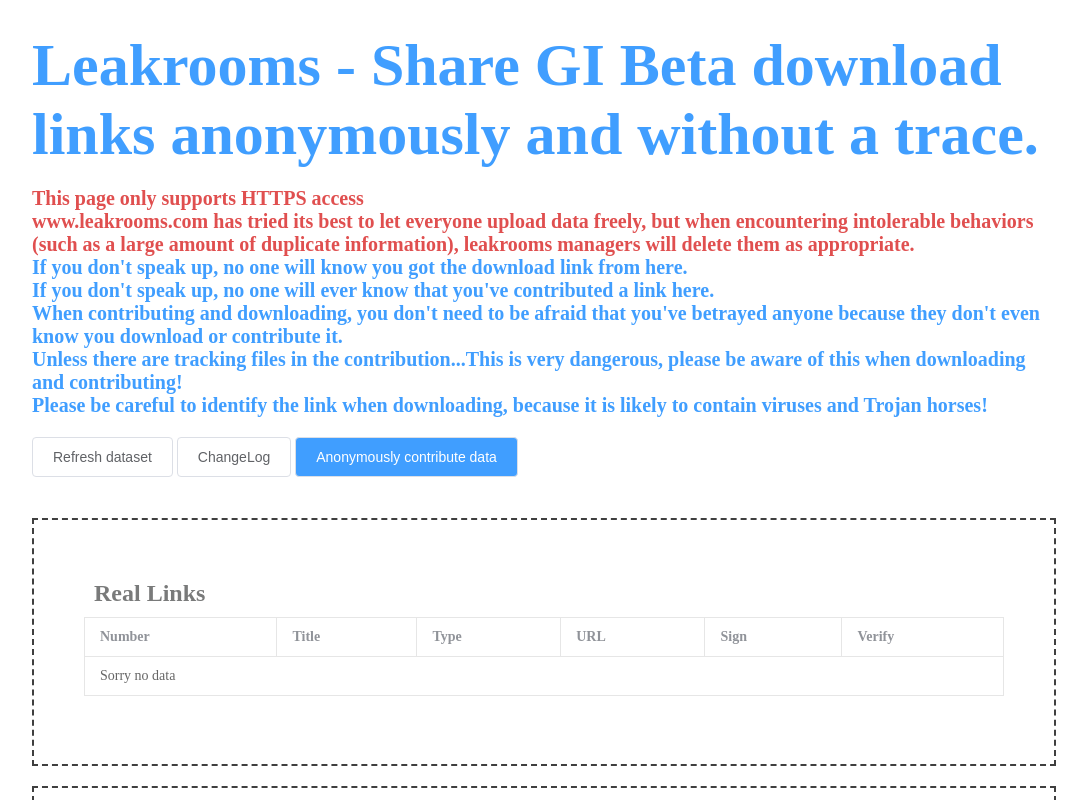
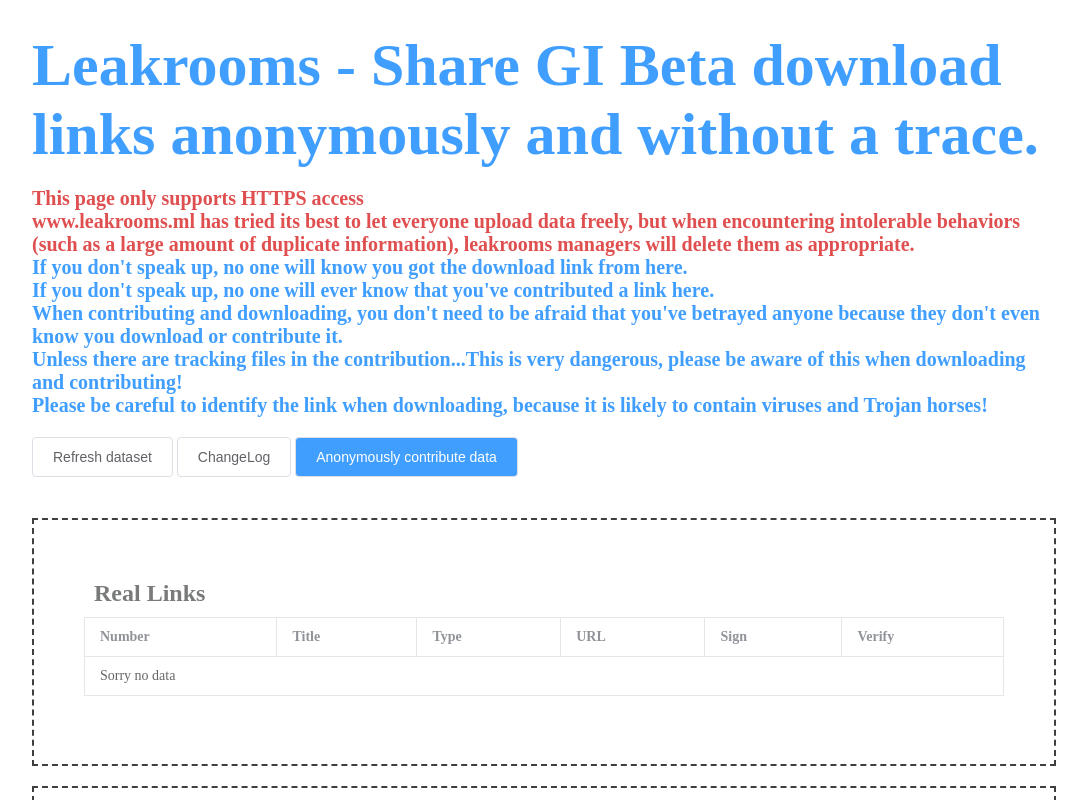
Before and after one commit to Leakrooms/Leakrooms, a plain HTML site: page index.html in a window 1280 px wide. Shown: the top 800 px of the page, without its empty margins (96-1183 px from the left). Drawn offline with Linux system fonts and the light colour scheme.

Commit message:
Update index.html

```diff
--- a/index.html
+++ b/index.html
@@ -23,7 +23,7 @@
 			</h1>
 			<br/>
 			<h3 class="" style="font-size:20px;font-weight:900;color:#e04f4f">This page only supports HTTPS access</h3>
-			<h3 class="" style="font-size:20px;font-weight:900;color:#e04f4f">www.leakrooms.com has tried its best to let everyone upload data freely, but when encountering intolerable behaviors (such as a large amount of duplicate information), leakrooms managers will delete them as appropriate.</h3>
+			<h3 class="" style="font-size:20px;font-weight:900;color:#e04f4f">www.leakrooms.ml has tried its best to let everyone upload data freely, but when encountering intolerable behaviors (such as a large amount of duplicate information), leakrooms managers will delete them as appropriate.</h3>
 			<h3 class="" style="font-size:20px;font-weight:900;color:#409EFF">If you don't speak up, no one will know you got the download link from here.</h3>
 			<h3 class="" style="font-size:20px;font-weight:900;color:#409EFF">If you don't speak up, no one will ever know that you've contributed a link here.</h3>
 			<h3 class="" style="font-size:20px;font-weight:900;color:#409EFF">When contributing and downloading, you don't need to be afraid that you've betrayed anyone because they don't even know you download or contribute it.</h3>
```
